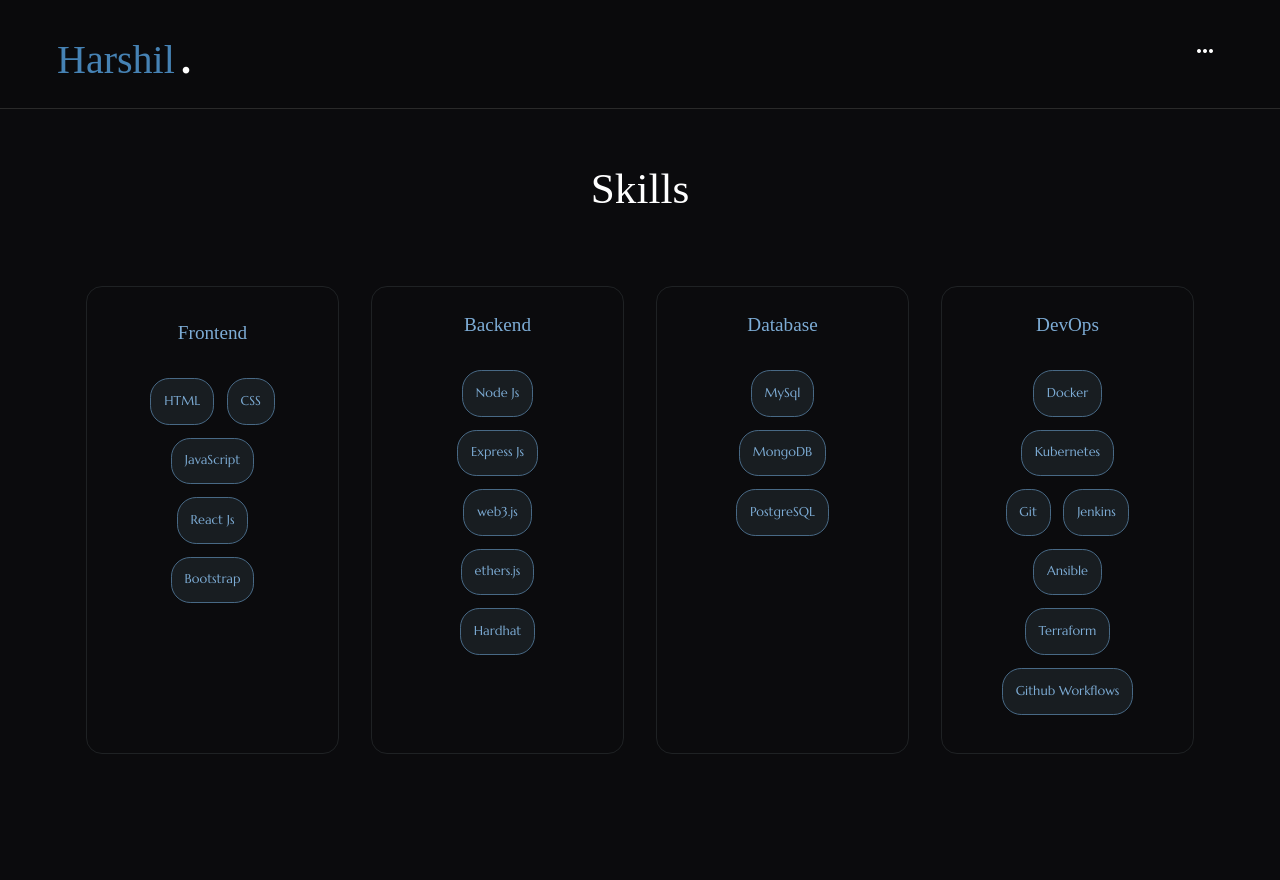
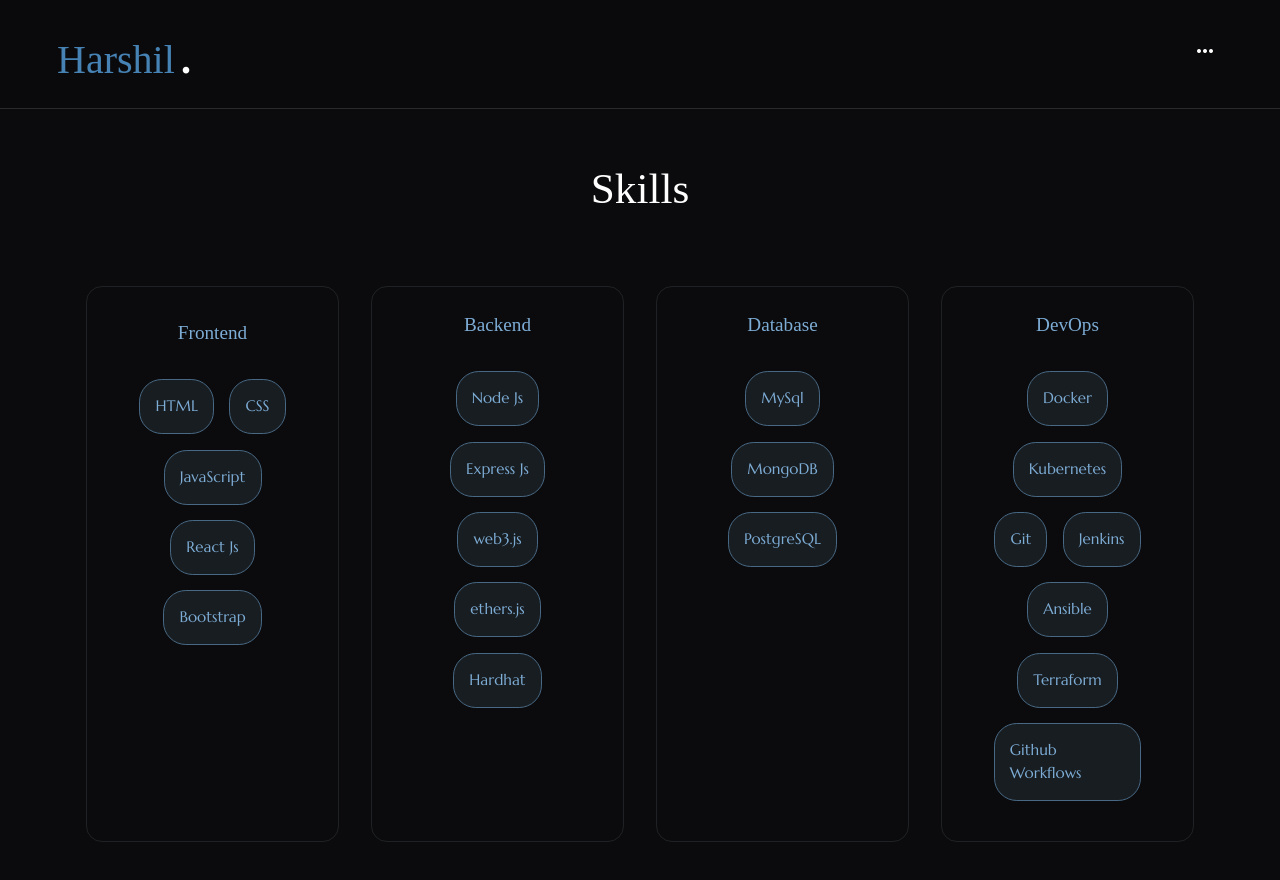
Before and after one commit to harshil3662/AccessHarshil, a React (Create React App) app: page /skills in a window 1280 px wide. Shown: the top 880 px of the page. Built offline with nearby package versions, Linux system fonts and the light colour scheme; a web font is replaced by a local one.

Commit message:
accessharshil is done 100%

```diff
--- a/src/Css/Navbar.css
+++ b/src/Css/Navbar.css
@@ -58,6 +58,7 @@
     color: #D3D3D3;
     text-decoration: none;
     transition: 0.2s;
+    font-weight: 700;
 }
 
 .link{
--- a/src/Css/Skills.css
+++ b/src/Css/Skills.css
@@ -20,7 +20,7 @@
     margin: 0.5em;
     font-family: "Marcellus", serif;
     padding: 1em;
-    font-size: 0.8em;
+    font-size: 1em;
     border: 1px solid #486985;
     border-radius: 1.5em;
     width: fit-content;
@@ -40,7 +40,7 @@
     .skill-name{
         margin: 0.5em;
         padding: 1em;
-        font-size: 0.45em;
+        font-size: 0.75em;
     }
 
 }
@@ -50,7 +50,7 @@
     .skill-name{
         margin: 0.5em;
         padding: 1em;
-        font-size: 0.55em;
+        font-size: 0.75em;
     }
 
 }
@@ -60,7 +60,7 @@
     .skill-name{
         margin: 0.5em;
         padding: 1em;
-        font-size: 0.65em;
+        font-size: 0.8em;
     }
 
 }
@@ -70,7 +70,7 @@
     .skill-name{
         margin: 0.5em;
         padding: 1em;
-        font-size: 0.7em;
+        font-size: 0.85em;
     }
 
 }
@@ -80,7 +80,7 @@
     .skill-name{
         margin: 0.5em;
         padding: 1em;
-        font-size: 0.75em;
+        font-size: 0.9em;
     }
 
 }
@@ -90,7 +90,7 @@
     .skill-name{
         margin: 0.5em;
         padding: 1em;
-        font-size: 0.8em;
+        font-size: 0.95em;
     }
 
 }
@@ -100,7 +100,7 @@
     .skill-name{
         margin: 0.5em;
         padding: 1em;
-        font-size: 0.85em;
+        font-size: 1em;
     }
 
 }
```
